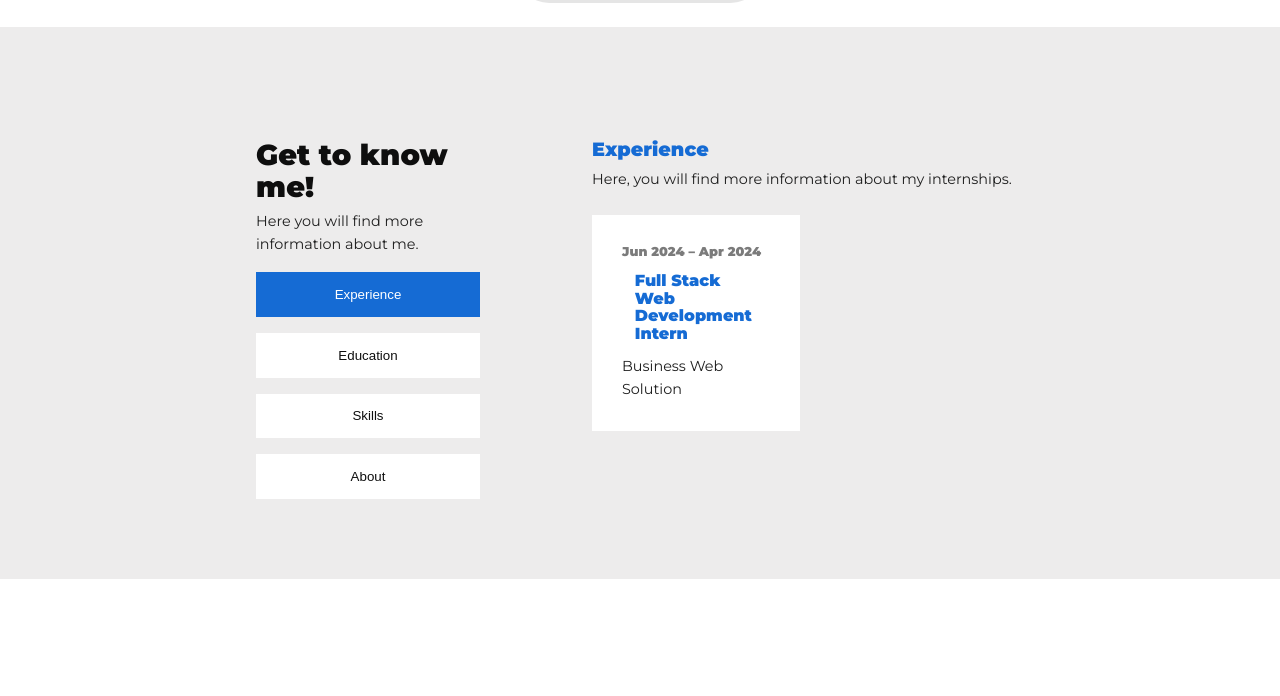
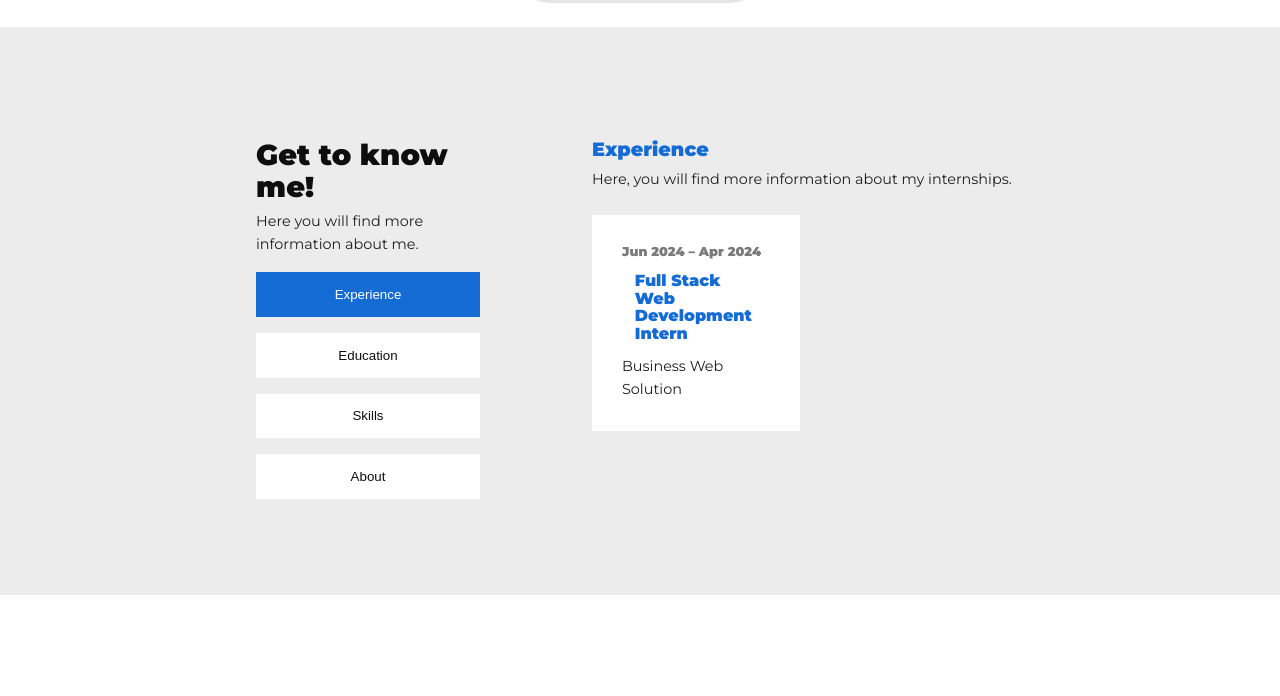
Before and after one commit to Deepak-Mahanta/Deepak-Kumar, a plain HTML site: page index.html in a window 1280 px wide. Shown: the part 773-1469 px from the top of the page. Drawn offline with nearby package versions, Linux system fonts and the light colour scheme.

Commit message:
third commit

```diff
--- a/style.css
+++ b/style.css
@@ -121,7 +121,7 @@ a {
   border-color: transparent;
 }
 section {
-  padding: 7rem 0 5rem;
+  padding: 7rem 0 6rem;
 }
 section:nth-child(even) {
   background: var(--color-gray-50);
```
